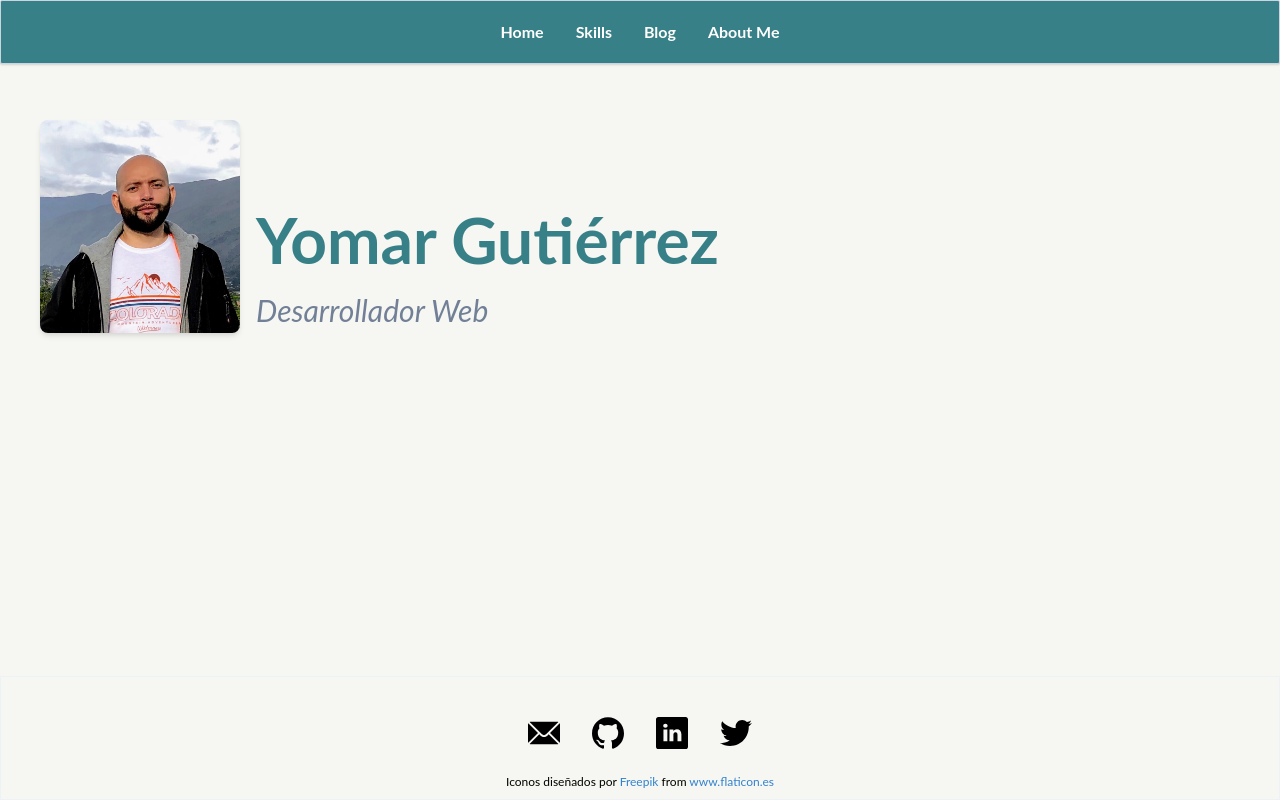
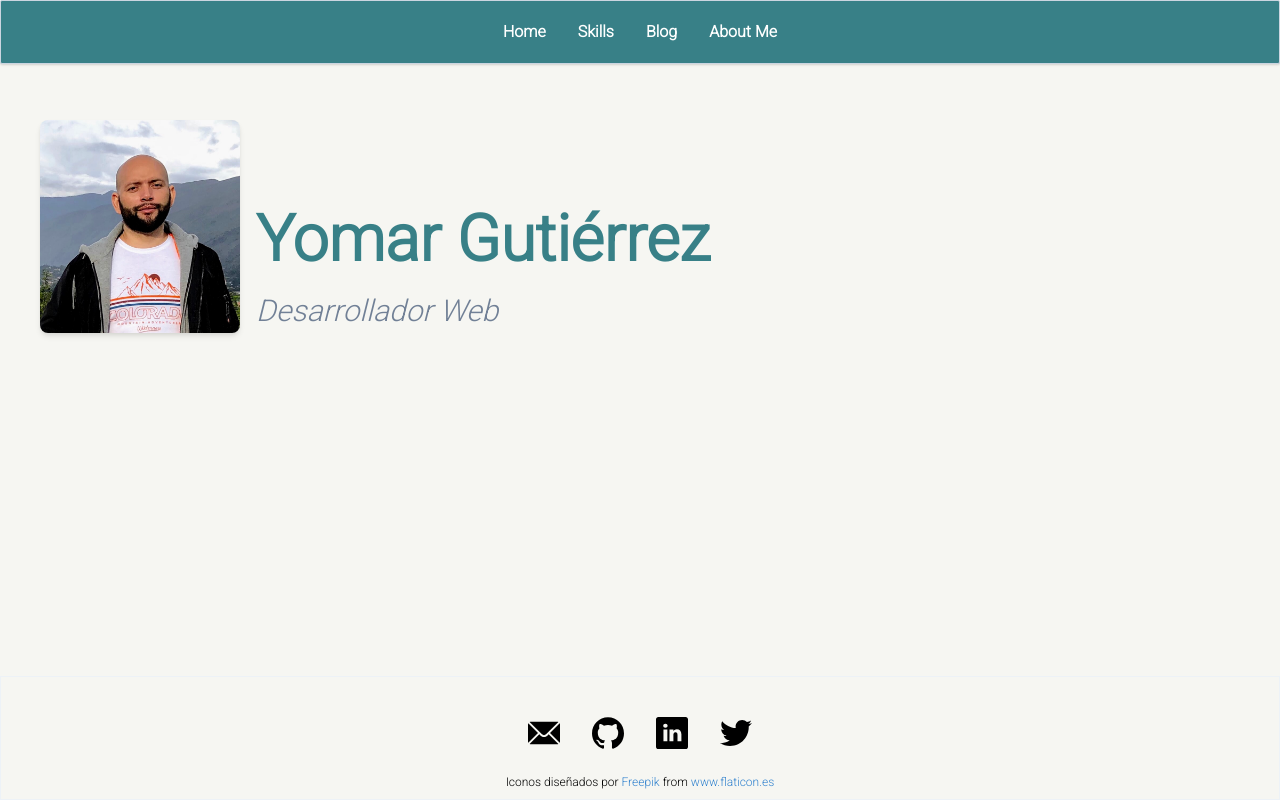
Before and after one commit to yomarguti/portfolio, a Next.js app: page / in a window 1280 px wide. Built offline with nearby package versions, Linux system fonts and the light colour scheme.

Commit message:
Fuente Roboto Principal, agregado el link de google font al _document.js

```diff
--- a/pages/_document.js
+++ b/pages/_document.js
@@ -14,6 +14,11 @@
           <meta name="theme-color" content="#ffffff" />
           {/* {favicon} */}
           {/* {webfont} */}
+          <link rel="preconnect" href="https://fonts.gstatic.com" />
+          <link
+            href="https://fonts.googleapis.com/css2?family=Roboto:wght@300&display=swap"
+            rel="stylesheet"
+          />
           {/* {stylesheet} */}
           {/* {scriptjs} */}
         </Head>
--- a/tailwind.config.js
+++ b/tailwind.config.js
@@ -274,7 +274,7 @@
         '"Segoe UI Symbol"',
         '"Noto Color Emoji"',
       ],
-      serif: ['Lato', 'Helvetica', 'Neue', 'Arial', 'Helvetica', 'serif'],
+      serif: ['Roboto', 'Helvetica', 'Neue', 'Arial', 'Helvetica', 'serif'],
       mono: ['Menlo', 'Monaco', 'Consolas', '"Liberation Mono"', '"Courier New"', 'monospace'],
     },
     fontSize: {
```
